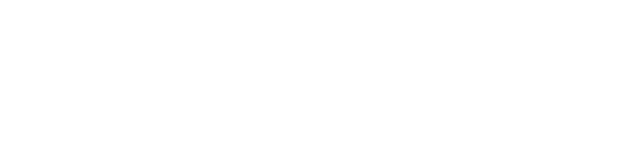
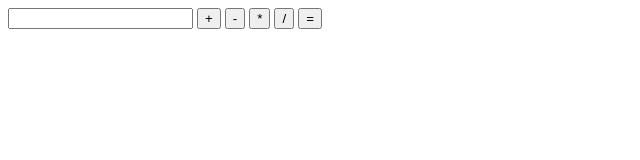
Before and after one commit to Rallom/NinjaJS, a plain HTML site: page index.html in a window 1280 px wide. Shown: the whole page, without its empty margins (0-640 px from the left). Drawn offline with Linux system fonts and the light colour scheme.

Commit message:
Create calculator

```diff
--- a/index.html
+++ b/index.html
@@ -7,7 +7,13 @@
     <title>NinjaJS</title>
 </head>
 <body>
-
+    <input type="number" id="calculatorInput">
+    <button onclick="plus()">+</button>
+    <button onclick="minus()">-</button>
+    <button onclick="multiplication()">*</button>
+    <button onclick="division()">/</button>
+    <button onclick="getResult()">=</button>
 </body>
-<script src="js/variables.js"></script>
+<!-- <script src="js/variables.js"></script> -->
+<script src="js/calculator.js"></script>
 </html>
--- /dev/null
+++ b/js/calculator.js
@@ -0,0 +1,44 @@
+let input = document.getElementById("calculatorInput");
+let newNumber = 0;
+let operator
+let resultNumber = 0;
+let previousNumber = 0
+
+
+function plus() {
+    previousNumber = +input.value
+    input.value = 0
+    operator = '+'
+}
+
+function minus() {
+    previousNumber = +input.value
+    input.value = 0
+    operator = '-'
+}
+
+function multiplication() {
+    previousNumber = +input.value
+    input.value = 0
+    operator = '*'
+}
+
+function division() {
+    previousNumber = +input.value
+    input.value = 0
+    operator = '/'
+}
+
+function getResult() {
+    newNumber = +input.value
+    if (operator == '+') {
+        resultNumber = previousNumber + newNumber
+    } else if (operator == '-') {
+        resultNumber = previousNumber - newNumber
+    } else if (operator == '*') {
+        resultNumber = newNumber * +previousNumber
+    } else if (operator == '/') {
+        resultNumber = previousNumber / newNumber
+    }
+    input.value = resultNumber
+}
```
